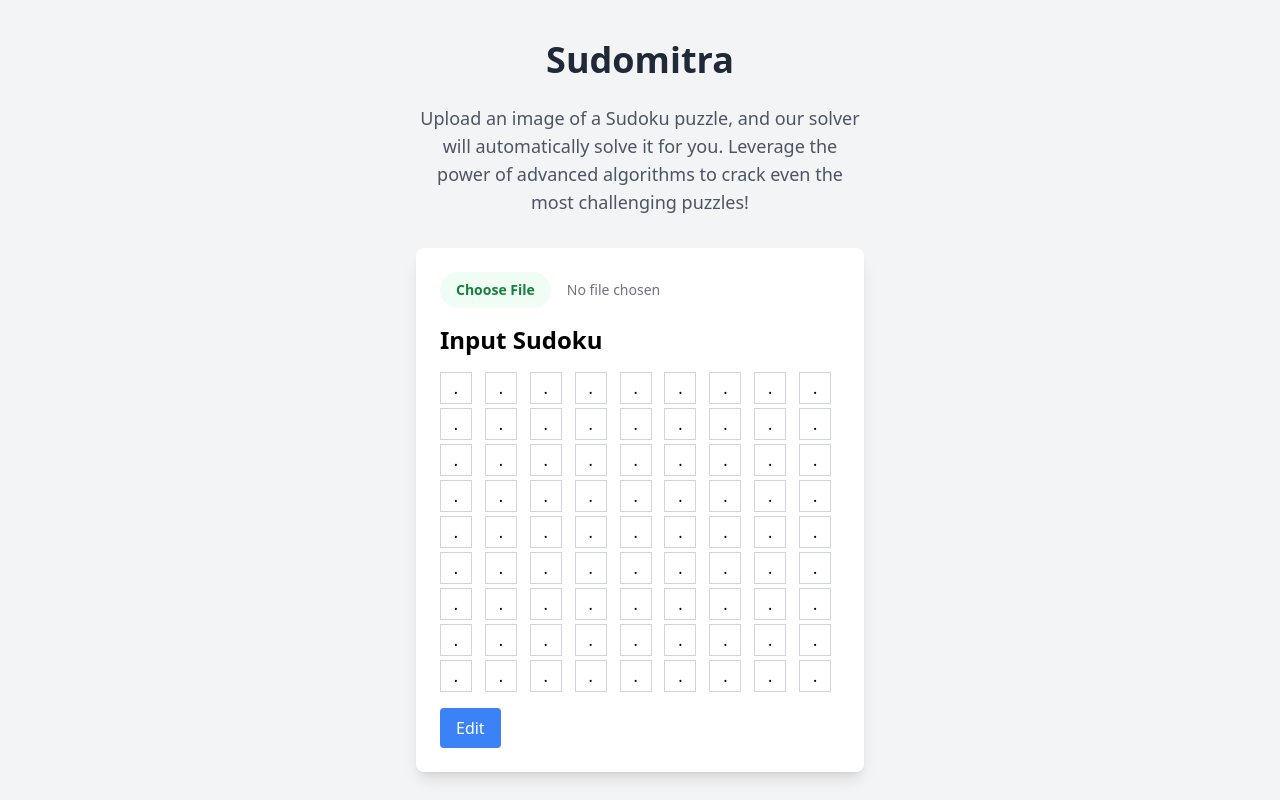
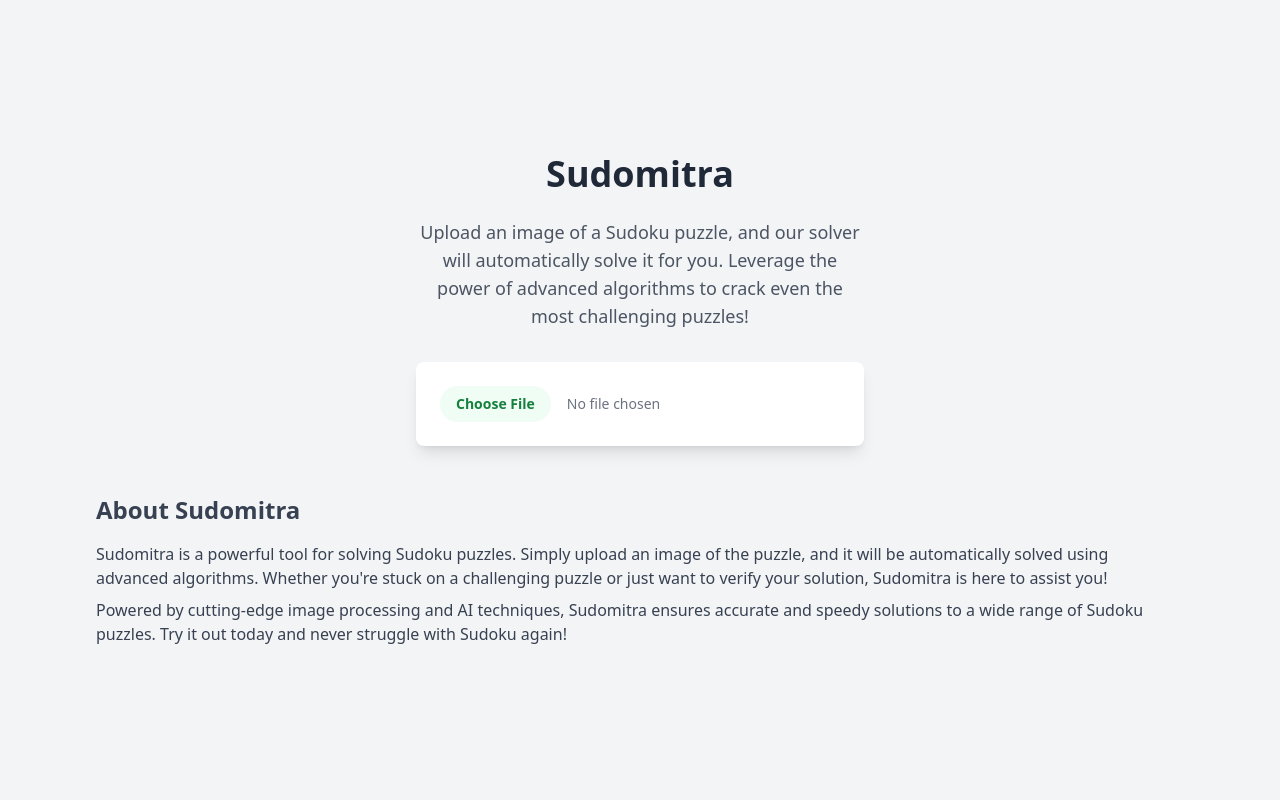
Before and after one commit to 1palermo/Sudomitra, a React (Vite) app in the folder frontend/: page / in a window 1280 px wide. Shown: the top 800 px of the page. Built offline with nearby package versions, Linux system fonts and the light colour scheme.

Commit message:
Final Change successful

```diff
--- a/frontend/src/components/MainContent.jsx
+++ b/frontend/src/components/MainContent.jsx
@@ -7,6 +7,8 @@ const MainContent = () => {
     const [solvedBoard, setSolvedBoard] = useState(Array(9).fill().map(() => Array(9).fill(0)));
     const [solved, setSolved] = useState(false);
     const [editing, setEditing] = useState(false);
+    const [gridDetected, setGridDetected] = useState(false);
+    const [error, setError] = useState('');
 
     const handleImageUpload = (event) => {
         const file = event.target.files[0];
@@ -26,6 +28,8 @@ const MainContent = () => {
             });
             setInputBoard(response.data.input_grid);
             setSolved(false);
+            setGridDetected(true);
+            setError('');
         } catch (error) {
             console.error('Error processing image:', error);
             alert('Failed to process image.');
@@ -45,12 +49,18 @@ const MainContent = () => {
     const handleConfirmClick = async () => {
         try {
             const response = await axios.post('http://localhost:5000/solve', { input_grid: inputBoard });
+            if (response.data.solved_grid) {
                 setSolvedBoard(response.data.solved_grid);
                 setSolved(true);
                 setEditing(false);
+                setError('');
+            } else {
+                setSolved(false);
+                setError('Failed to solve Sudoku. Please check the input.');
+            }
         } catch (error) {
             console.error('Error solving sudoku:', error);
-            alert('Failed to solve sudoku.');
+            setError('Failed to solve Sudoku. Please try again.');
         }
     };
 
@@ -67,6 +77,7 @@ const MainContent = () => {
                     <img src={image} alt="Sudoku Puzzle" className="w-full h-auto rounded-lg" />
                 </div>
             )}
+            {gridDetected && (
                 <div className="mt-4">
                     <h2 className="text-2xl font-semibold mb-4">Input Sudoku</h2>
                     <div className="grid grid-cols-9 gap-1 mb-4">
@@ -94,17 +105,22 @@ const MainContent = () => {
                         >
                             {editing ? 'Cancel' : 'Edit'}
                         </button>
-                    {editing && (
                         <button
                             onClick={handleConfirmClick}
                             className="bg-green-500 text-white py-2 px-4 rounded"
                         >
                             Confirm
                         </button>
+                    </div>
+                </div>
             )}
+            {error && (
+                <div className="mt-4 text-red-500">
+                    {error}
                 </div>
+            )}
             {solved && (
-                    <>
+                <div className="mt-4">
                     <h2 className="text-2xl font-semibold mb-4 mt-4">Solved Sudoku</h2>
                     <div className="grid grid-cols-9 gap-1">
                         {solvedBoard.map((row, rowIndex) => (
@@ -115,9 +131,8 @@ const MainContent = () => {
                             ))
                         ))}
                     </div>
-                    </>
+                </div>
             )}
-            </div>
         </main>
     );
 };
```
Lines whose indentation alone changed are shown as unchanged.
